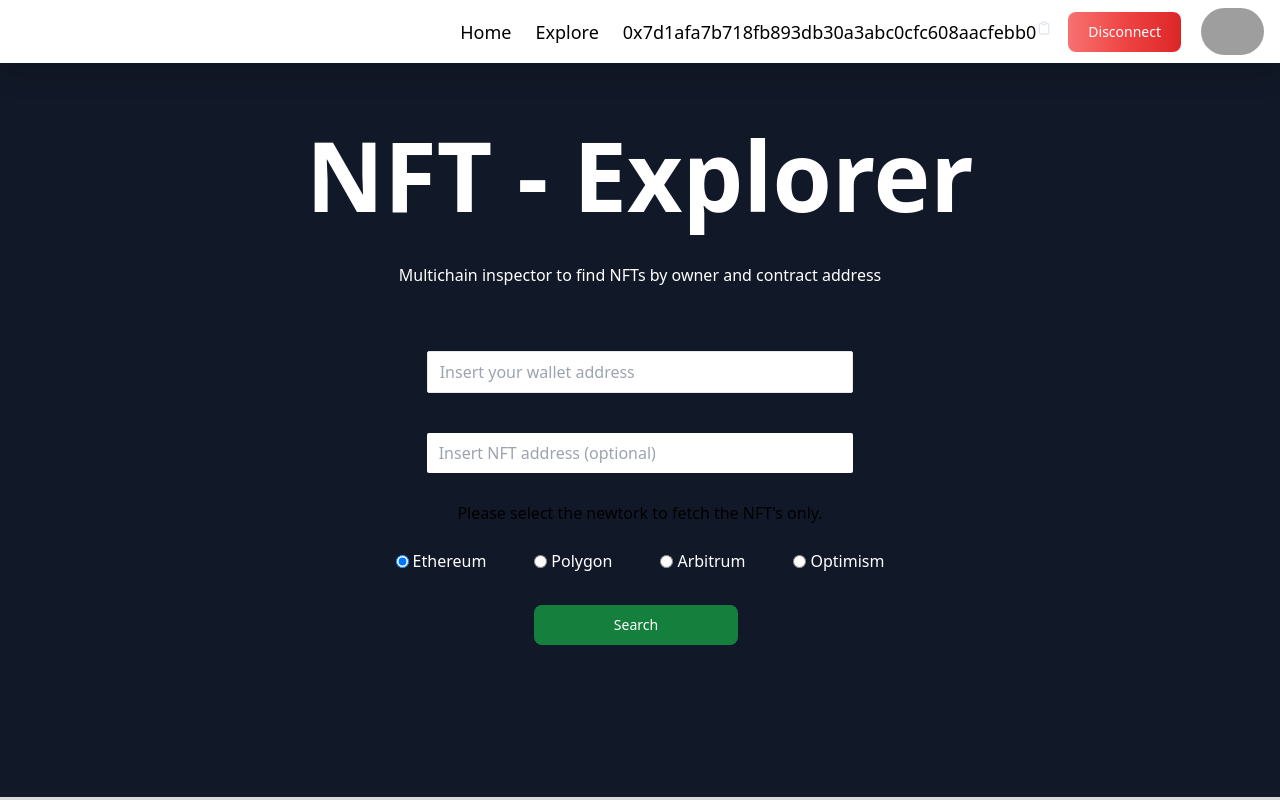
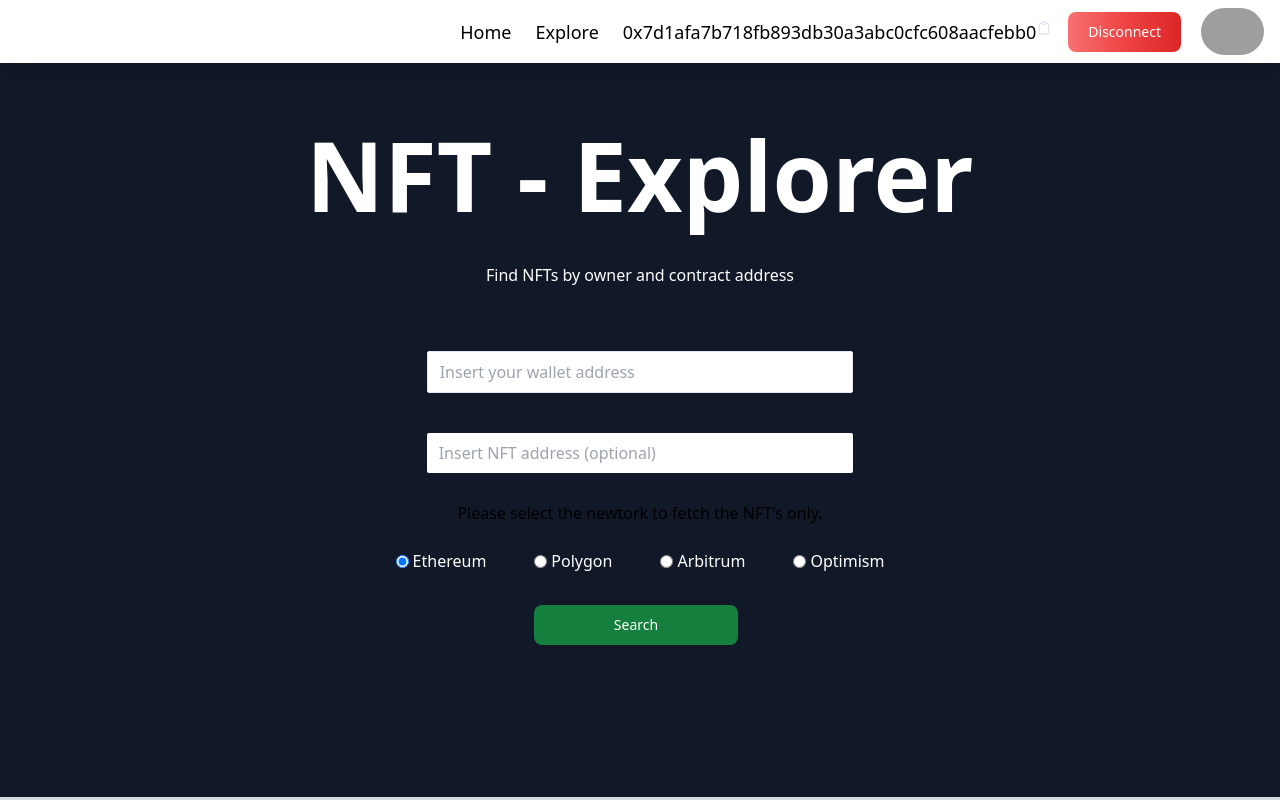
Before and after one commit to gradder7/nft-webapp-Himanshu-Mehra, a Next.js app: page /explore/0x7d1afa7b718fb893db30a3abc0cfc608aacfebb0 in a window 1280 px wide. Built offline with nearby package versions, Linux system fonts and the light colour scheme; grey boxes are pictures that could not be loaded.

Commit message:
Fix: para text

```diff
--- a/src/app/explore/[address]/page.js
+++ b/src/app/explore/[address]/page.js
@@ -37,7 +37,7 @@ const Explore = (props) => {
               NFT - Explorer
             </h1>
             <p>
-              Multichain inspector to find NFTs by owner and contract address{" "}
+              Find NFTs by owner and contract address{" "}
             </p>
           </div>
           <div className="flex flex-col items-center justify-center mb-4 w-3/4 md:w-1/3 gap-y-2 ">
```
